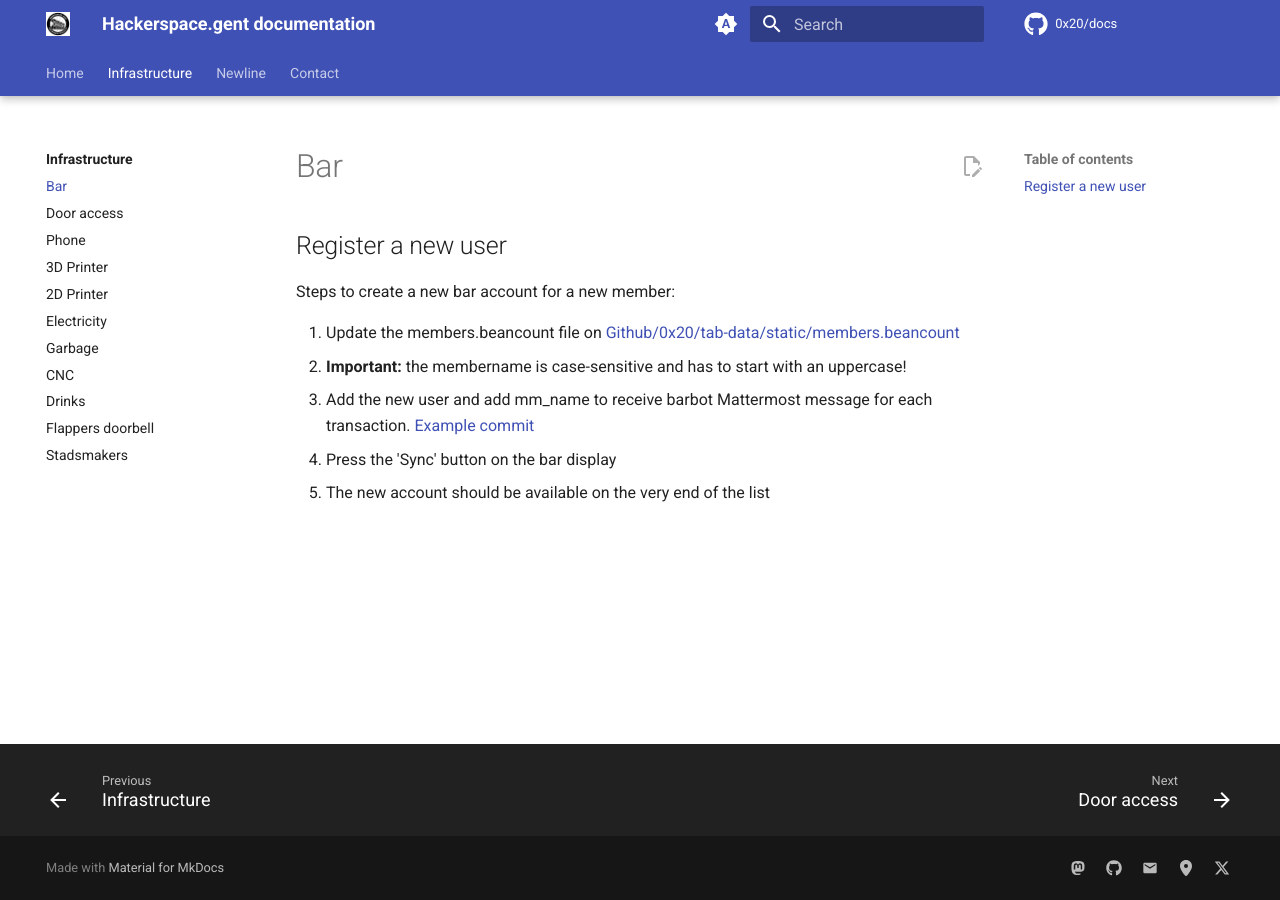
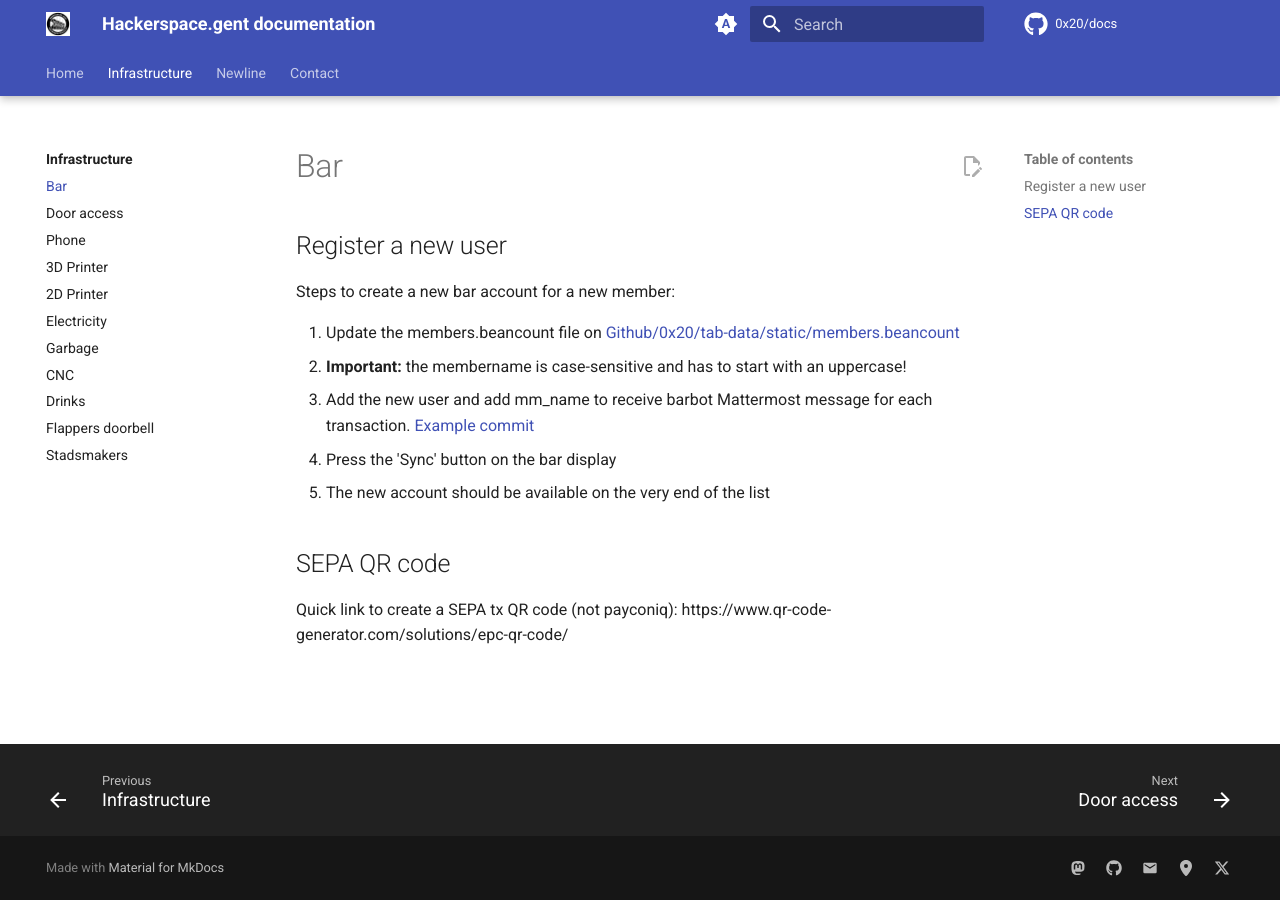
Before and after one commit to 0x20/docs, an MkDocs documentation site: the page built from docs/infra/bar.md, in a window 1280 px wide. Built offline with MkDocs 1.6.1 and Material for MkDocs 9.7.7, drawn with Linux system fonts in a browser that asks for light colours; comment, search, counter and statistics services are not loaded.

Commit message:
Update bar.md: add SEPA QR code generator link

```diff
--- a/docs/infra/bar.md
+++ b/docs/infra/bar.md
@@ -8,3 +8,6 @@
 3. Add the new user and add mm_name to receive barbot Mattermost message for each transaction. [Example commit](https://github.com/0x20/tab-data/commit/a20cee70454b478addbb0c7481cba8d528829289)
 4. Press the 'Sync' button on the bar display
 5. The new account should be available on the very end of the list
+
+## SEPA QR code
+Quick link to create a SEPA tx QR code (not payconiq): https://www.qr-code-generator.com/solutions/epc-qr-code/
```
